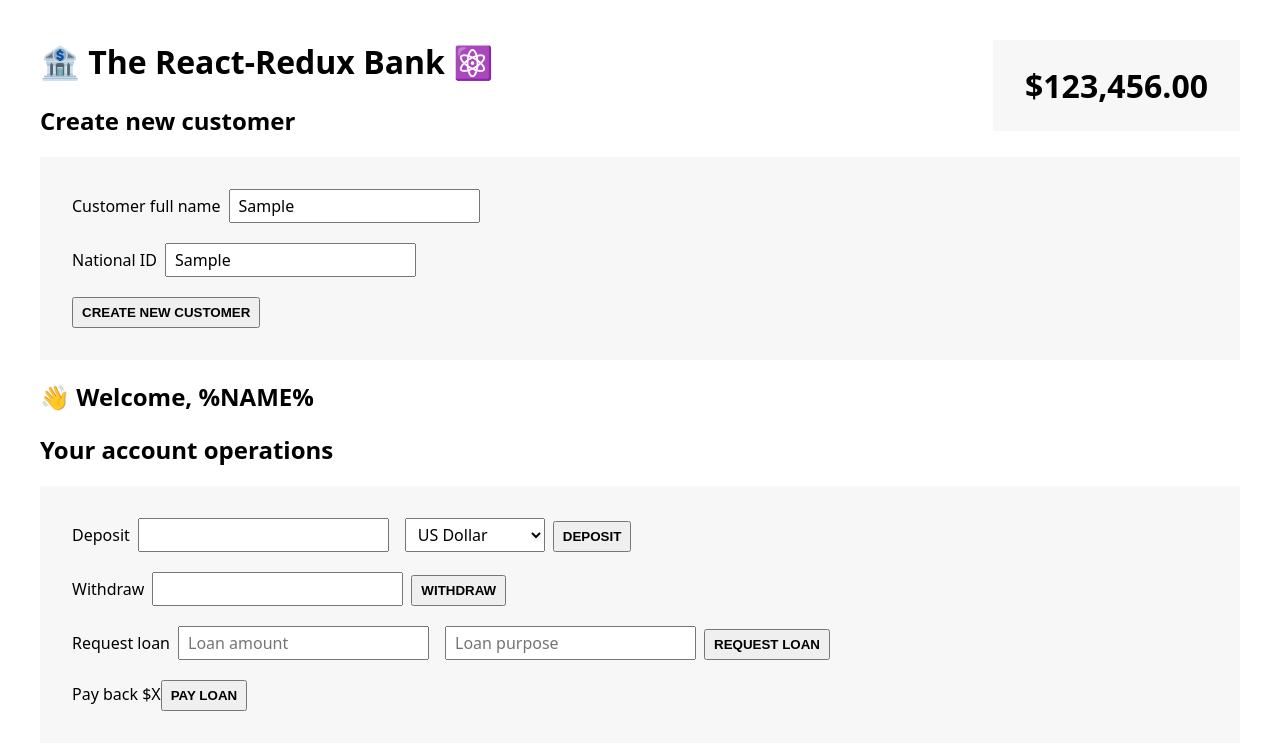
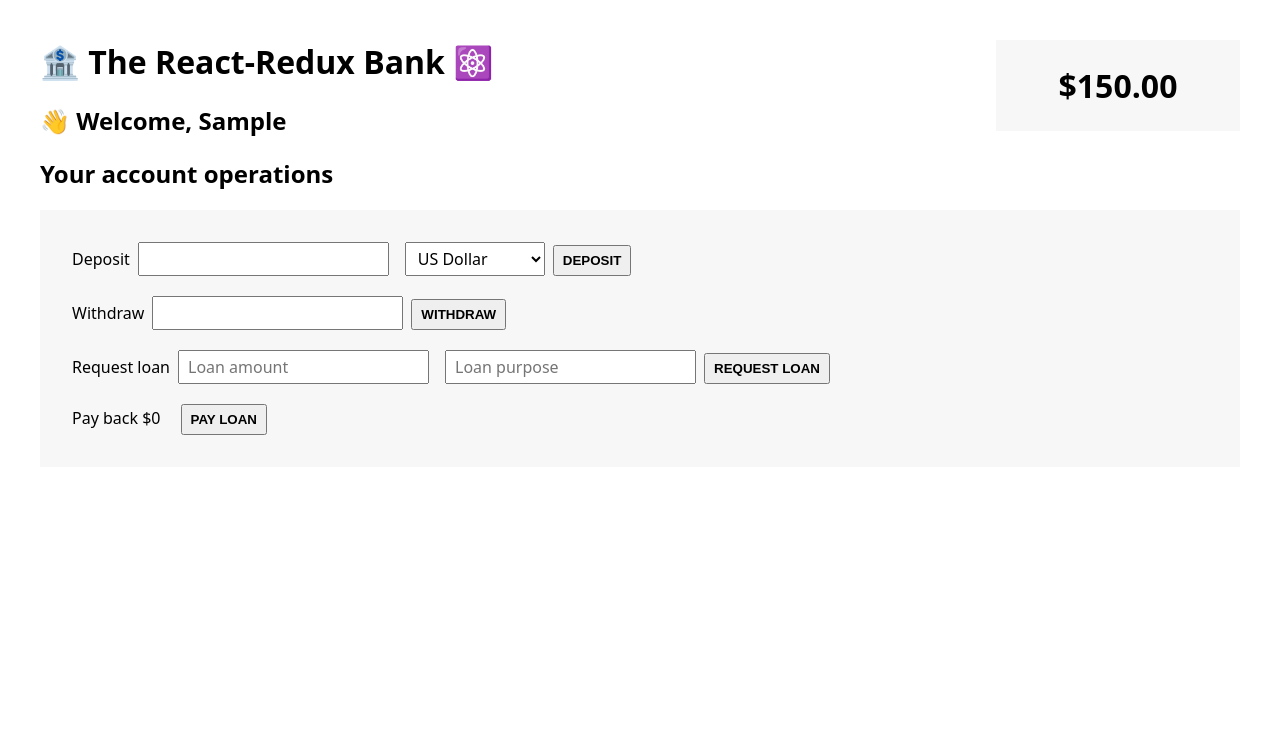
Before and after one commit to Rehnoor-Aulakh/Redux-Intro, a React (Create React App) app: page / in a window 1280 px wide. Both pictures are taken after typing "Sample", "Sample" into the empty fields and a click on the button "CREATE NEW CUSTOMER". Shown: the top 750 px of the page. Built offline with nearby package versions, Linux system fonts and the light colour scheme.

Commit message:
Completed the bank interface and working

```diff
--- a/package.json
+++ b/package.json
@@ -9,6 +9,7 @@
     "@testing-library/user-event": "^13.5.0",
     "react": "^19.2.8",
     "react-dom": "^19.2.8",
+    "react-redux": "^9.3.0",
     "react-scripts": "5.0.1",
     "redux": "^5.0.1",
     "web-vitals": "^2.1.4"
--- a/src/App.js
+++ b/src/App.js
@@ -2,15 +2,22 @@
 import Customer from "./features/customers/Customer";
 import AccountOperations from "./features/accounts/AccountOperations";
 import BalanceDisplay from "./features/accounts/BalanceDisplay";
+import { useSelector } from "react-redux";
 
 function App() {
+  const customer = useSelector((store) => store.customer.fullName);
   return (
     <div>
       <h1>🏦 The React-Redux Bank ⚛️</h1>
-      <CreateCustomer />
-      <Customer />
-      <AccountOperations />
-      <BalanceDisplay />
+      {customer === "" ? (
+        <CreateCustomer />
+      ) : (
+        <>
+          <Customer />
+          <AccountOperations />
+          <BalanceDisplay />
+        </>
+      )}
     </div>
   );
 }
--- a/src/features/accounts/AccountOperations.js
+++ b/src/features/accounts/AccountOperations.js
@@ -1,19 +1,36 @@
 import { useState } from "react";
-
+import { useDispatch, useSelector } from "react-redux";
+import { deposit, payLoan, requestLoan, withdraw } from "./accountSlice";
 function AccountOperations() {
   const [depositAmount, setDepositAmount] = useState("");
   const [withdrawalAmount, setWithdrawalAmount] = useState("");
   const [loanAmount, setLoanAmount] = useState("");
   const [loanPurpose, setLoanPurpose] = useState("");
   const [currency, setCurrency] = useState("USD");
+  const dispatch = useDispatch();
+  const account = useSelector((store) => store.account);
+  function handleDeposit() {
+    if (!depositAmount) return;
+    dispatch(deposit(depositAmount));
+    setDepositAmount("");
+  }
 
-  function handleDeposit() {}
+  function handleWithdrawal() {
+    if (!withdrawalAmount) return;
+    dispatch(withdraw(withdrawalAmount));
+    setWithdrawalAmount("");
+  }
 
-  function handleWithdrawal() {}
+  function handleRequestLoan() {
+    if (!loanAmount || !loanPurpose) return;
+    dispatch(requestLoan(loanAmount, loanPurpose));
+    setLoanAmount("");
+    setLoanPurpose("");
+  }
 
-  function handleRequestLoan() {}
-
-  function handlePayLoan() {}
+  function handlePayLoan() {
+    dispatch(payLoan());
+  }
 
   return (
     <div>
@@ -67,7 +84,7 @@
         </div>
 
         <div>
-          <span>Pay back $X</span>
+          <span style={{ marginRight: "20px" }}>Pay back ${account.loan}</span>
           <button onClick={handlePayLoan}>Pay loan</button>
         </div>
       </div>
--- a/src/features/accounts/BalanceDisplay.js
+++ b/src/features/accounts/BalanceDisplay.js
@@ -1,3 +1,5 @@
+import { useSelector } from "react-redux";
+
 function formatCurrency(value) {
   return new Intl.NumberFormat("en", {
     style: "currency",
@@ -6,7 +8,8 @@
 }
 
 function BalanceDisplay() {
-  return <div className="balance">{formatCurrency(123456)}</div>;
+  const balance = useSelector((store) => store.account.balance);
+  return <div className="balance">{formatCurrency(balance)}</div>;
 }
 
 export default BalanceDisplay;
--- a/src/features/customers/CreateCustomer.js
+++ b/src/features/customers/CreateCustomer.js
@@ -1,10 +1,17 @@
 import { useState } from "react";
+import { useDispatch } from "react-redux";
+import { createCustomer } from "./customerSlice";
 
 function Customer() {
   const [fullName, setFullName] = useState("");
   const [nationalId, setNationalId] = useState("");
 
-  function handleClick() {}
+  const dispatch = useDispatch();
+
+  function handleClick() {
+    if (!fullName || !nationalId) return;
+    dispatch(createCustomer(fullName, nationalId));
+  }
 
   return (
     <div>
--- a/src/features/customers/Customer.js
+++ b/src/features/customers/Customer.js
@@ -1,5 +1,9 @@
+import { useSelector } from "react-redux";
+
 function Customer() {
-  return <h2>👋 Welcome, %NAME%</h2>;
+  const customer = useSelector((store) => store.customer.fullName);
+  console.log(customer);
+  return <h2>👋 Welcome, {customer || "User"}</h2>;
 }
 
 export default Customer;
--- a/src/index.js
+++ b/src/index.js
@@ -1,15 +1,18 @@
 import React from "react";
 import ReactDOM from "react-dom/client";
+import { Provider } from "react-redux";
 import "./index.css";
 import App from "./App";
 
 import store from "./store";
-store.dispatch({type: "account/deposit", payload: 150});
+store.dispatch({ type: "account/deposit", payload: 150 });
 console.log(store.getState());
 
 const root = ReactDOM.createRoot(document.getElementById("root"));
 root.render(
   <React.StrictMode>
-    <App />
+    <Provider store={store}>
+      <App />
+    </Provider>
   </React.StrictMode>,
 );
```
Also changed, not shown: src/store.js (+2 -10 lines), 1 other file (tests, documents, lock files or other folders).
